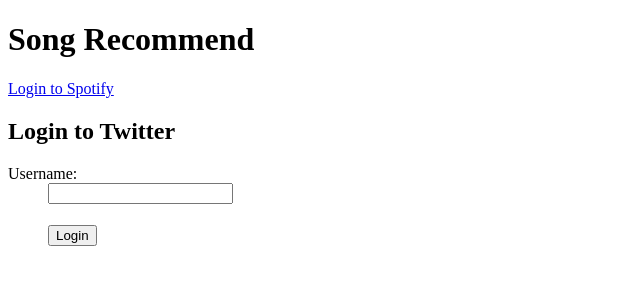
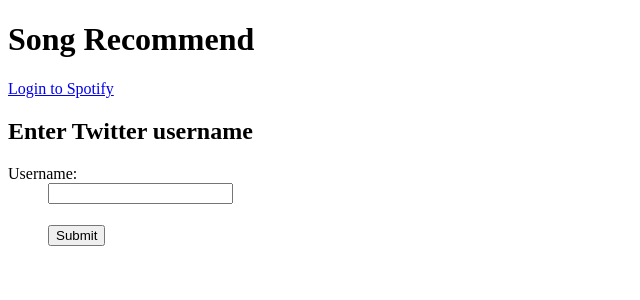
Before and after one commit to yjlo123/SongRecommend, a Flask app: page / in a window 1280 px wide. Shown: the top 300 px of the page, without its empty margins (0-640 px from the left). Run offline with Flask 2, Linux system fonts and the light colour scheme.

Commit message:
UI changes

```diff
--- a/templates/index.html
+++ b/templates/index.html
@@ -41,17 +41,17 @@
 
   <!-- Twitter login -->
   {% if twitter %}
-    <h2>Logged in to Twitter</h2>
+    <h2>Twitter details</h2>
     Your color is <strong id="current-color">{{ color }}</strong>
   {% else %}
-    <h2>Login to Twitter</h2>
+    <h2>Enter Twitter username</h2>
   {% endif %}
   <form action="{{ url_for('index', token=token, twitter=username) }}" method=get>
     <dl>
       <dt>Username:
       <dd><input type=text name=twitter value="{{ twitter }}"></dd>
       <dd><input type=text name=token value="{{ token }}" style="visibility: hidden;"></dd>
-      <dd><input type=submit value=Login></dd>
+      <dd><input type=submit value=Submit></dd>
     </dl>
   </form>
 
```
